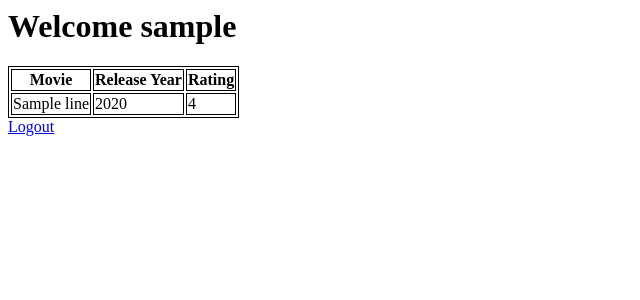
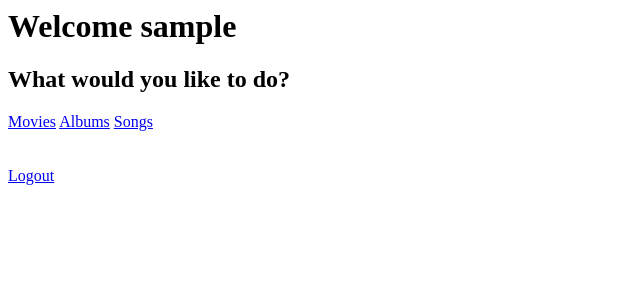
Before and after one commit to jakegold/databases_project, a Flask app: template templates/home.html in a window 1280 px wide. Shown: the top 300 px of the page, without its empty margins (0-640 px from the left). Run offline with Flask 2, Linux system fonts and the light colour scheme; the template is opened without the code that fills it: most values are stand-ins (such as "Sample title", 1, 10 or a date in 2020).

Commit message:
Update home.html

```diff
--- a/templates/home.html
+++ b/templates/home.html
@@ -3,33 +3,16 @@
 </head>
 <body>
 	<h1>Welcome {{username}}</h1>
-<!-- <form action="/post" method="POST">
-	<h1>Welcome {{username}}</h1>
-	<input type="text" name = "blog" placeholder="post" required/> </br>
-	<input type="submit" value = Post />
-</form> -->
 
-<style type="text/css">
-	table, th, td{
-		border: 1px solid black;
-	}
-</style>
+	<h2>What would you like to do?</h2>
 
+	<a href="/movies">Movies</a>
+	<a href="/albums">Albums</a>
+	<a href="/songs">Songs</a>
 
-<table>
-	<th>Movie</th>
-	<th>Release Year</th>
-	<th>Rating</th>
-
-{% for line in posts %}
-	<tr>
-		<td>{{line.title}}</td>
-		<td>{{line.release_year}}</td>
-		<td>{{line.rating}}</td>
-	</tr>
-{% endfor %}
-</table>
-
+<br>
+<br>
+<br>
 <a href="/logout">Logout</a>
 
 </body>
```
